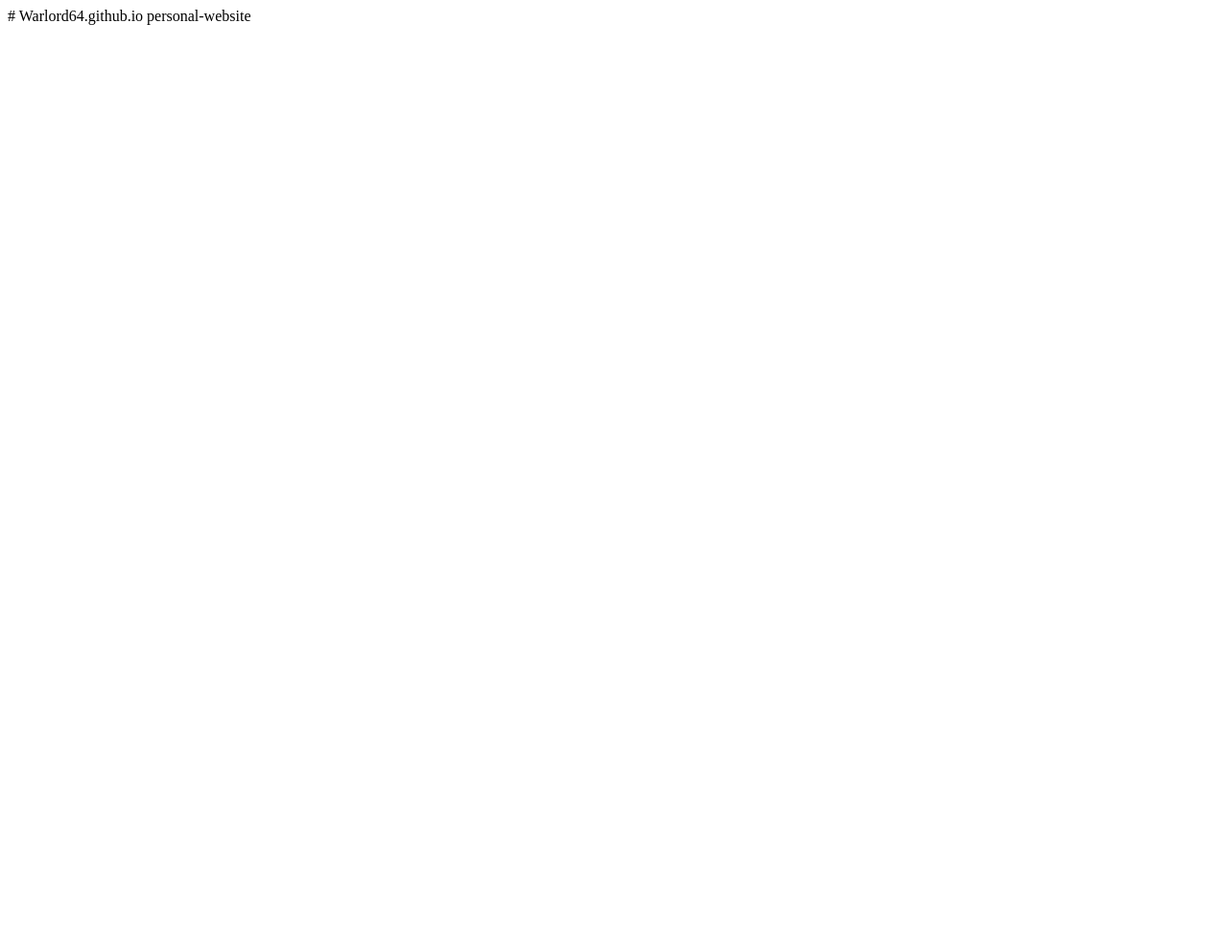
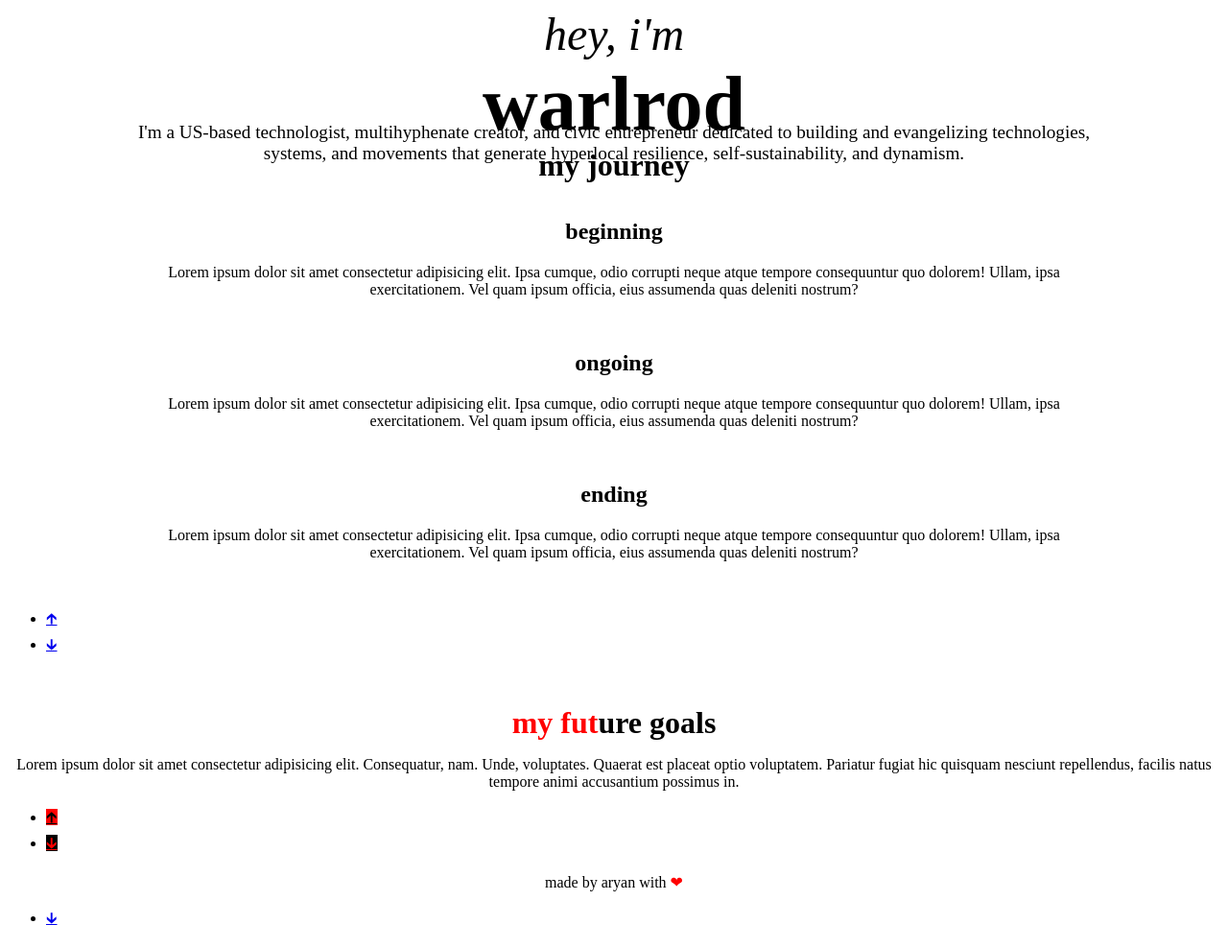
Before and after one commit to Warlord64/Warlord64.github.io, a plain HTML site: page index.html in a window 1280 px wide. Shown: the whole page at 96% size. Before the commit the page ends 800 px from the top, so only its background shows below. Drawn offline with Linux system fonts and the light colour scheme.

Commit message:
Update index.html

```diff
--- a/index.html
+++ b/index.html
@@ -1,2 +1,108 @@
-# Warlord64.github.io
-personal-website
+<!DOCTYPE html>
+<html lang="en">
+<head>
+  <link rel="preconnect" href="https://fonts.googleapis.com">
+<link rel="preconnect" href="https://fonts.gstatic.com" crossorigin>
+<link href="https://fonts.googleapis.com/css2?family=Roboto+Mono&display=swap" rel="stylesheet">
+  <link rel="stylesheet" href="style.css  ">
+  <meta charset="UTF-8">
+  <meta http-equiv="X-UA-Compatible" content="IE=edge">
+  <meta name="viewport" content="width=device-width, initial-scale=1.0">
+  <title>warlord-personal</title>
+</head>
+<script>
+</script>
+<body>
+<div id="fir" class="first-container">
+<center>
+  <i style="font-size:3rem;">hey, i'm</i>
+  <br>
+  <b id="b01" style="font-size:5rem;">warlrod</b>
+</center>
+</div>
+
+
+
+<div class="second-container" id="sec02">
+  <center>
+    <div class="hr-lines01">
+      <b><span style="font-size: 2rem;">my journey</span></b>
+    </div>
+    <p style="margin-left:10%;margin-right:10%;font-size: 1.2rem;
+    margin-top: -4rem;">I'm a US-based technologist, multihyphenate creator, and civic entrepreneur dedicated to building and evangelizing technologies, systems, and movements that generate hyperlocal resilience, self-sustainability, and dynamism.</p>
+
+    <br>
+    <p class="beginning">
+      <h2>beginning</h2>
+      <p style="margin-left:10%;margin-right:10%;" class="beginning-first">
+        Lorem ipsum dolor sit amet consectetur adipisicing elit. Ipsa cumque, odio corrupti neque atque tempore consequuntur quo dolorem! Ullam, ipsa exercitationem. Vel quam ipsum officia, eius assumenda quas deleniti nostrum?
+      </p>
+    </p>
+
+    <br>
+    <p class="ongoing">
+      <h2>ongoing</h2>
+      <p style="margin-left:10%;margin-right:10%;" class="ongoing-first">
+        Lorem ipsum dolor sit amet consectetur adipisicing elit. Ipsa cumque, odio corrupti neque atque tempore consequuntur quo dolorem! Ullam, ipsa exercitationem. Vel quam ipsum officia, eius assumenda quas deleniti nostrum?
+      </p>
+    </p>
+
+
+    <br>
+    <p class="ending">
+      <h2>ending</h2>
+      <p style="margin-left:10%;margin-right:10%;padding-bottom: 2rem;" class="ending-first">
+        Lorem ipsum dolor sit amet consectetur adipisicing elit. Ipsa cumque, odio corrupti neque atque tempore consequuntur quo dolorem! Ullam, ipsa exercitationem. Vel quam ipsum officia, eius assumenda quas deleniti nostrum?
+      </p>
+    </p>
+  </center>
+
+  <div class="button02">
+    <ul>
+      <li><a href="#fir">🡱</a></li>
+      <li><a href="#thir">🡳</a></li>
+    </ul>
+  </div>
+</div>
+
+
+<div class="third-container"  id="thir">
+  <center>
+    <div style="padding-top:2rem;" class="hr-lines02">
+      <b><span style="font-size: 2rem;"><span style="color: red;"> my fut</span>ure goals</span></b>
+    </div>
+    <div class="cover-container">
+      <p>Lorem ipsum dolor sit amet consectetur adipisicing elit. Consequatur, nam. Unde, voluptates. Quaerat est placeat optio voluptatem. Pariatur fugiat hic quisquam nesciunt repellendus, facilis natus tempore animi accusantium possimus in.</p>
+    </div>
+  </center>
+  <div class="button03">
+    <ul>
+      <li><a style="color:black; background:red; " href="#sec02">🡱</a></li>
+      <li><a style="color:red; background:black;" href="#thir">🡳</a></li>
+    </ul>
+  </div>
+</div>
+
+
+
+
+<p class="endcredits">
+  <center>
+    made by aryan with <span style="color: red;">❤</span>
+  </center>
+</p>
+
+
+
+
+
+
+<div class="buttons01">
+  <ul>
+   <!-- <li><a href="">🡱</a></li>  -->
+    <li><a href="#sec02">🡳</a></li>
+  </ul>
+
+</div>
+</body>
+</html>
```
